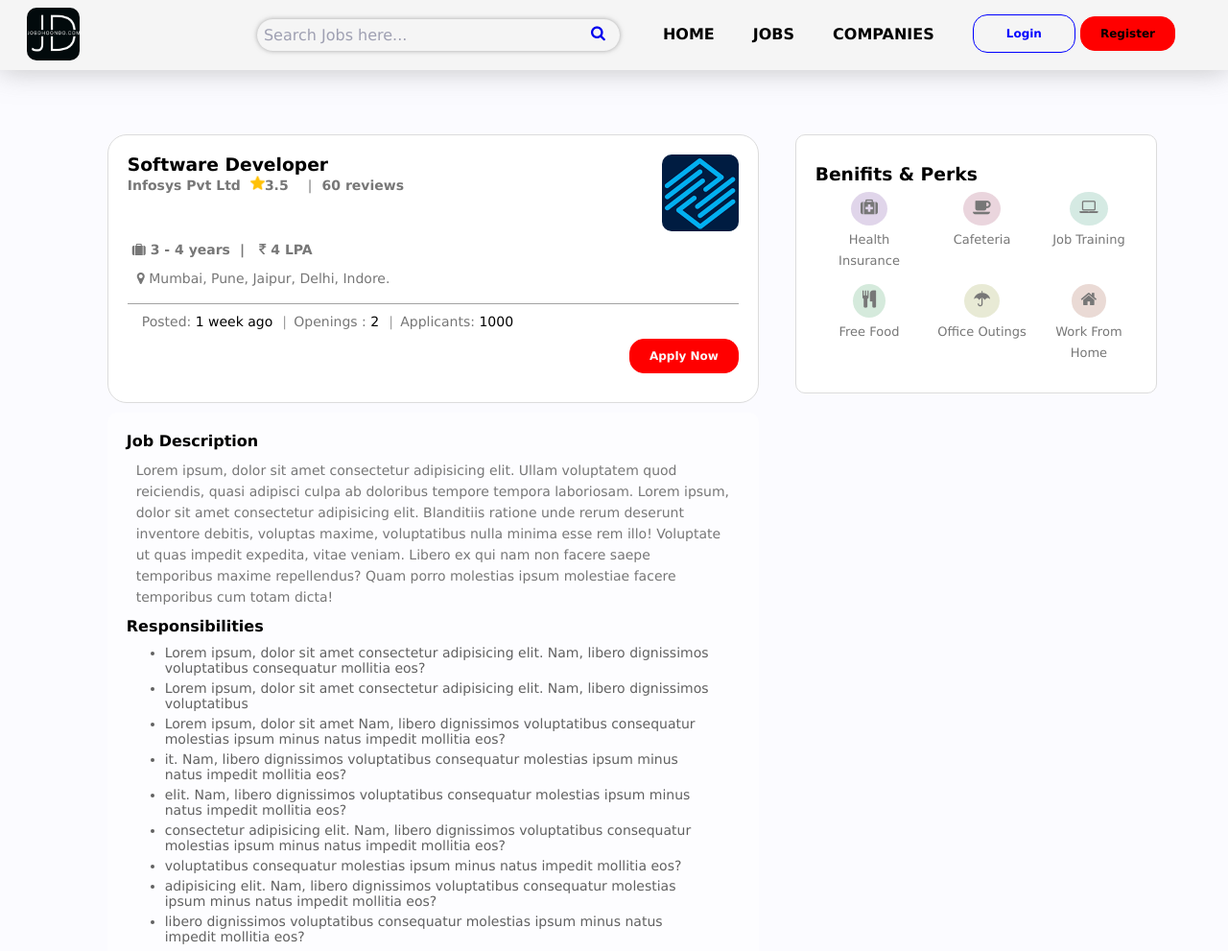
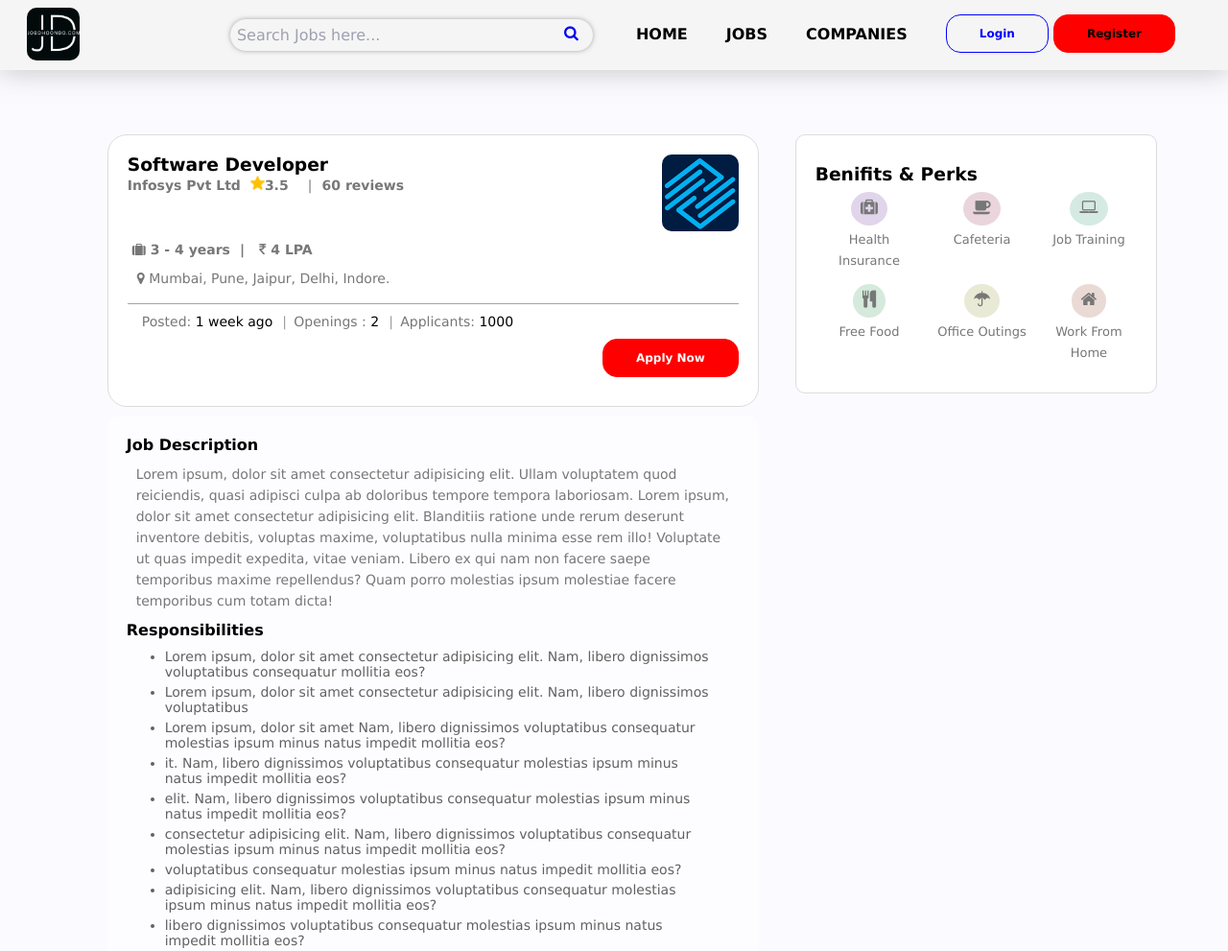
Before and after one commit to adityamanchandani03/Jobdhoondho.com, a plain HTML site: page HTML/JobPostdetail.html in a window 1280 px wide. Shown: the top 991 px of the page at 96% size. Drawn offline with Linux system fonts and the light colour scheme.

Commit message:
Update JobPostdetail.css

```diff
--- a/CSS/JobPostdetail.css
+++ b/CSS/JobPostdetail.css
@@ -1,7 +1,4 @@
-.register{
-    padding: 10px 20px;
-    font-size: 12px;
-}
+
 .Job_details {
     width: 90%;
     margin: 10px auto;
```
